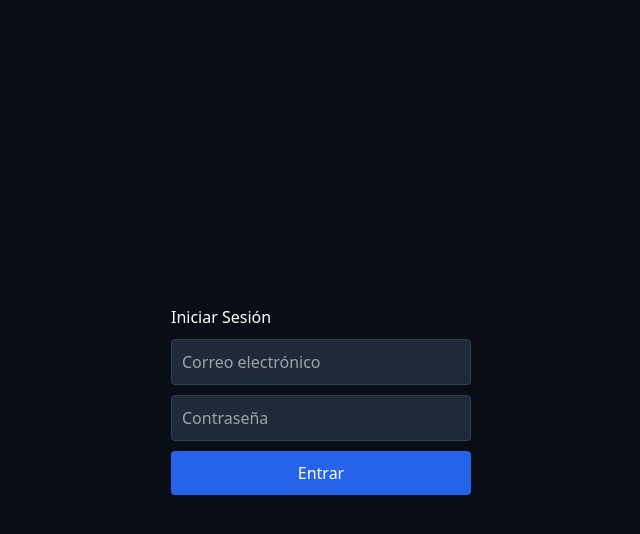
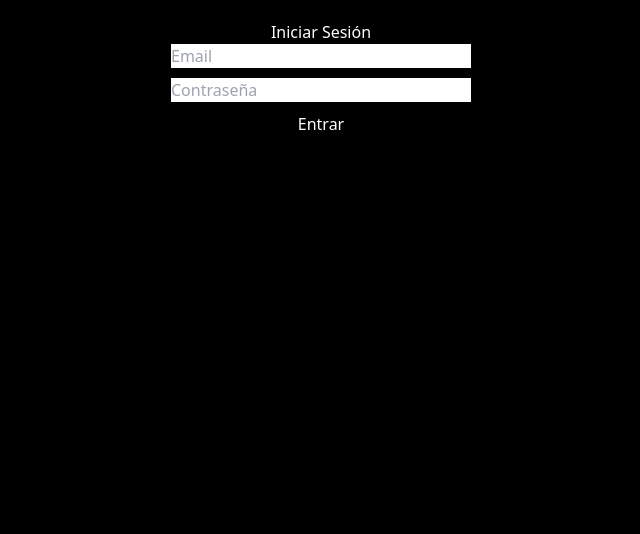
Before and after one commit to BPsoluciones/bpsoluciones-web, a Next.js app: page /login in a window 1280 px wide. Shown: the top 534 px of the page, without its empty margins (319-959 px from the left). Built offline with nearby package versions, Linux system fonts and the light colour scheme; no server answers.

Commit message:
Corregir estilos de layout y unificar login y registro

```diff
--- a/app/lib/superbase.ts
+++ /dev/null
@@ -1,10 +0,0 @@
-import { createClient } from '@supabase/supabase-js';
-
-const supabaseUrl = process.env.NEXT_PUBLIC_SUPABASE_URL || '';
-const supabaseAnonKey = process.env.NEXT_PUBLIC_SUPABASE_ANON_KEY || '';
-
-if (!supabaseUrl || !supabaseAnonKey) {
-  console.error('⚠️ Atención: Faltan las variables de entorno de Supabase (NEXT_PUBLIC_SUPABASE_URL o NEXT_PUBLIC_SUPABASE_ANON_KEY).');
-}
-
-export const supabase = createClient(supabaseUrl, supabaseAnonKey);
--- a/app/login/page.tsx
+++ b/app/login/page.tsx
@@ -1,10 +1,17 @@
 'use client';
 
-import { supabase } from '@/lib/supabase'; // Asegúrate de que la ruta coincida con donde creaste el archivo
+import { createClient } from '@supabase/supabase-js';
 import { useState } from 'react';
 import { useRouter } from 'next/navigation';
 
-export default function AuthPage() {
+// Definimos las constantes aquí mismo para evitar errores de importación
+const supabaseUrl = process.env.NEXT_PUBLIC_SUPABASE_URL || '';
+const supabaseAnonKey = process.env.NEXT_PUBLIC_SUPABASE_ANON_KEY || '';
+
+// Inicializamos el cliente directamente aquí
+const supabase = createClient(supabaseUrl, supabaseAnonKey);
+
+export default function LoginPage() {
   const router = useRouter();
   const [email, setEmail] = useState('');
   const [password, setPassword] = useState('');
@@ -12,47 +19,19 @@ export default function AuthPage() {
 
   const handleLogin = async (e: React.FormEvent) => {
     e.preventDefault();
-    setErrorMsg('');
-
-    const { error } = await supabase.auth.signInWithPassword({
-      email,
-      password,
-    });
-
-    if (error) {
-      setErrorMsg(error.message);
-    } else {
-      router.push('/portal');
-    }
+    const { error } = await supabase.auth.signInWithPassword({ email, password });
+    if (error) setErrorMsg(error.message);
+    else router.push('/portal');
   };
 
   return (
-    <div style={{ display: 'flex', justifyContent: 'center', alignItems: 'center', height: '100vh', backgroundColor: '#090d16', color: '#fff' }}>
-      <form onSubmit={handleLogin} style={{ display: 'flex', flexDirection: 'column', width: '300px', gap: '10px' }}>
-        <h2>Iniciar Sesión</h2>
-        {errorMsg && <p style={{ color: '#ef4444', fontSize: '13px' }}>{errorMsg}</p>}
-        <input
-          type="email"
-          placeholder="Correo electrónico"
-          value={email}
-          onChange={(e) => setEmail(e.target.value)}
-          style={{ padding: '10px', background: '#1f2937', border: '1px solid #374151', color: '#fff', borderRadius: '4px' }}
-          required
-        />
-        <input
-          type="password"
-          placeholder="Contraseña"
-          value={password}
-          onChange={(e) => setPassword(e.target.value)}
-          style={{ padding: '10px', background: '#1f2937', border: '1px solid #374151', color: '#fff', borderRadius: '4px' }}
-          required
-        />
-        <button
-          type="submit"
-          style={{ padding: '10px', background: '#2563eb', color: '#fff', border: 'none', borderRadius: '4px', cursor: 'pointer' }}
-        >
-          Entrar
-        </button>
+    <div style={{ padding: '20px', textAlign: 'center' }}>
+      <h1>Iniciar Sesión</h1>
+      <form onSubmit={handleLogin} style={{ display: 'flex', flexDirection: 'column', gap: '10px', maxWidth: '300px', margin: 'auto' }}>
+        <input type="email" placeholder="Email" onChange={(e) => setEmail(e.target.value)} required />
+        <input type="password" placeholder="Contraseña" onChange={(e) => setPassword(e.target.value)} required />
+        <button type="submit">Entrar</button>
+        {errorMsg && <p style={{ color: 'red' }}>{errorMsg}</p>}
       </form>
     </div>
   );
```
